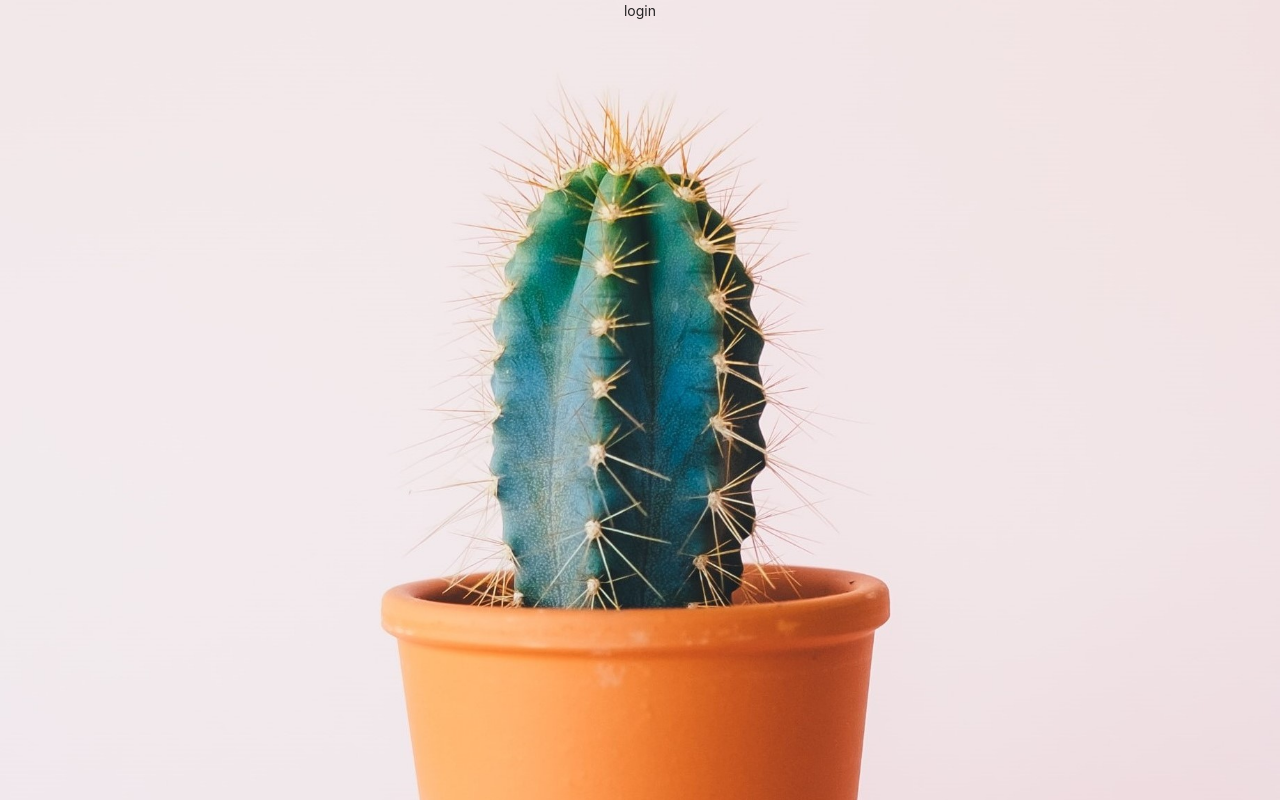
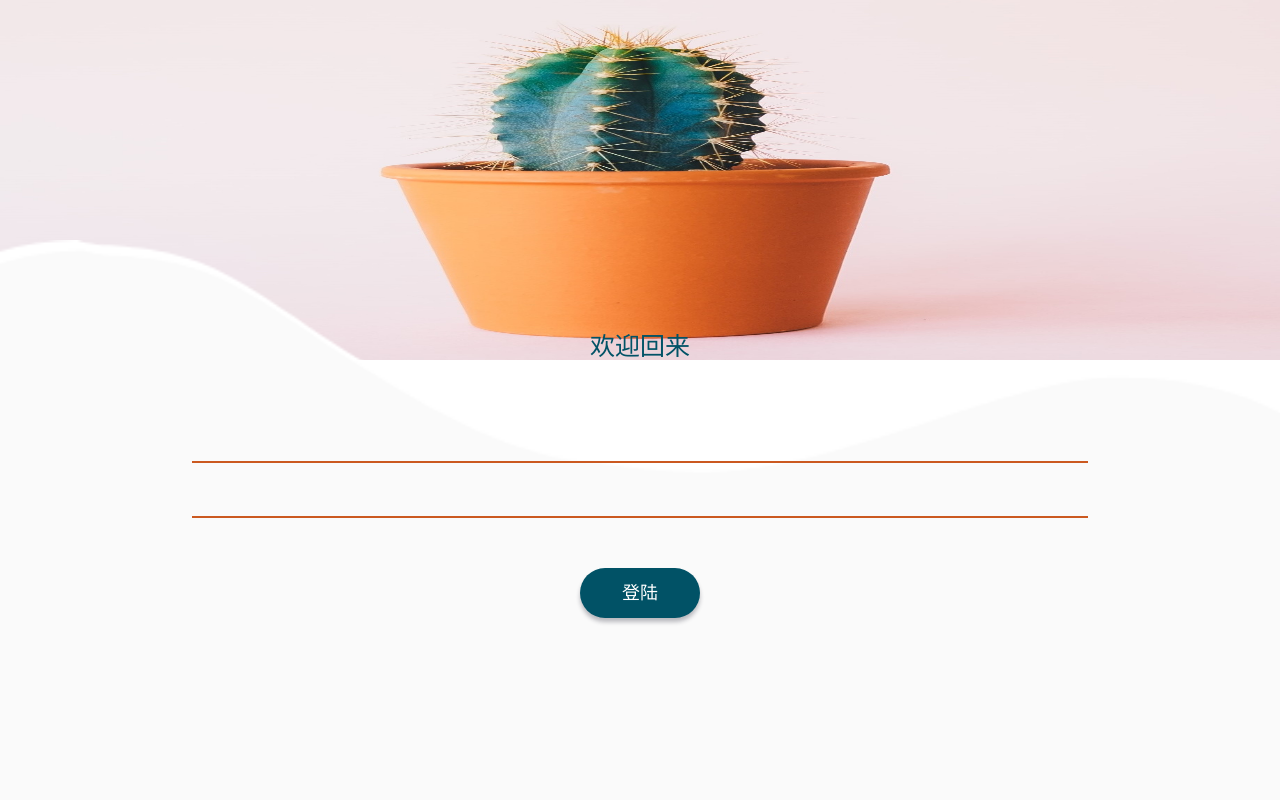
Before and after one commit to YuChenLiao/hack2021, a React (Create React App) app: page /login in a window 1280 px wide. Both pictures are taken after a click on the element "登陆". Built offline with nearby package versions, Linux system fonts and the light colour scheme.

Commit message:
完成登录页面所有基本布局

```diff
--- a/src/pages/login.css
+++ b/src/pages/login.css
@@ -3,7 +3,7 @@
   height: 100%;
   background-image: url(../img/loginHead.jpg);
   background-repeat: no-repeat;
-  background-size: 100%,60%;
+  background-size: 100% 360px;
   text-align: center;
 }
 
@@ -29,7 +29,7 @@
   position: absolute;
   bottom: 0%;
   background-image: url(../img/loginFooter.png);
-  background-size: 120%,100%;
+  background-size: 122%,100%;
   background-position-x: center;
   text-align: center;
 }
@@ -44,3 +44,21 @@
   font-size: 18px;
   box-shadow: 0px 4px 4px #B9B9BE;
 }
+
+.loginForm {
+  width: 70%;
+  position: absolute;
+  top: 30%;
+  left: 50%;
+  transform: translate(-50%,0%);
+}
+
+.primeHeader2 {
+  width: 100%;
+  height: 100px;
+  line-height: 100px;
+  font-size: 65px;
+  color: #FFFFFF;
+  position: relative;
+  top: 15%;
+}
--- a/src/pages/login.js
+++ b/src/pages/login.js
@@ -5,7 +5,7 @@ import 'antd/dist/antd.css';
 import './login.css';
 
 const IconFont = createFromIconfontCN({
-  scriptUrl:'//at.alicdn.com/t/font_2487842_h4iowivkm8r.js',
+  scriptUrl:'//at.alicdn.com/t/font_2487842_uleaa2uzsw.js',
 });
 
 class Login extends React.Component {
@@ -46,10 +46,63 @@ class Login extends React.Component {
             >注册</div>
           </div>
         </div>
-        <div className="login-c" style={{display:this.state.login}}>login
-          <Input bordered={false} size="large" prefix={<IconFont type="icon-mimajiesuo" />}></Input>
+        <div className="login-c" style={{display:this.state.login}}>
+          <div className="primeFooter">
+            <div className="primeHeader2" style={{fontSize: '25px',top: '10%',color: '#015266',zIndex: '2'}}>欢迎回来</div>
+            <div className="loginForm">
+              <div style={{borderBottomStyle: 'solid',borderBottomColor: '#CB5920',borderWidth: '2px',marginTop: '15px'}}>
+                <Input
+                  bordered={false}
+                  size="large"
+                  prefix={<IconFont type="icon-ic_user_platform" style={{fontSize: '25px',color: '#015266'}} />}
+                ></Input>
+              </div>
+              <div style={{borderBottomStyle: 'solid',borderBottomColor: '#CB5920',borderWidth: '2px',marginTop: '15px'}}>
+                <Input
+                  bordered={false}
+                  size="large"
+                  prefix={<IconFont type="icon-mimajiesuo" style={{fontSize: '25px',color: '#015266'}} />}
+                ></Input>
+              </div>
+              <div
+                className="loginButton"
+                style={{transform: ['translate(-50%,100%)'],color: '#FFFFFF',backgroundColor: '#015266'}}
+              >登陆</div>
+            </div>
+          </div>
         </div>
-        <div className="register" style={{display:this.state.register}}>register</div>
+        <div className="register" style={{display:this.state.register}}>
+        <div className="primeFooter">
+            <div className="primeHeader2" style={{fontSize: '25px',top: '10%',color: '#015266',zIndex: '2'}}>新用户？你好！</div>
+            <div className="loginForm">
+              <div style={{borderBottomStyle: 'solid',borderBottomColor: '#CB5920',borderWidth: '2px',marginTop: '15px'}}>
+                <Input
+                  bordered={false}
+                  size="large"
+                  prefix={<IconFont type="icon-ic_user_platform" style={{fontSize: '25px',color: '#015266'}} />}
+                ></Input>
+              </div>
+              <div style={{borderBottomStyle: 'solid',borderBottomColor: '#CB5920',borderWidth: '2px',marginTop: '15px'}}>
+                <Input
+                  bordered={false}
+                  size="large"
+                  prefix={<IconFont type="icon-mimajiesuo" style={{fontSize: '25px',color: '#015266'}} />}
+                ></Input>
+              </div>
+              <div style={{borderBottomStyle: 'solid',borderBottomColor: '#CB5920',borderWidth: '2px',marginTop: '15px'}}>
+                <Input
+                  bordered={false}
+                  size="large"
+                  prefix={<IconFont type="icon-mimajiesuo" style={{fontSize: '25px',color: '#015266'}} />}
+                ></Input>
+              </div>
+              <div
+                className="loginButton"
+                style={{transform: ['translate(-50%,100%)'],color: '#FFFFFF',backgroundColor: '#015266'}}
+              >注册</div>
+            </div>
+          </div>
+        </div>
       </div>
     )
   }
```
